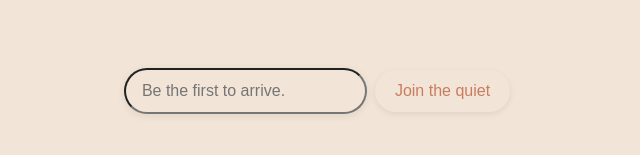
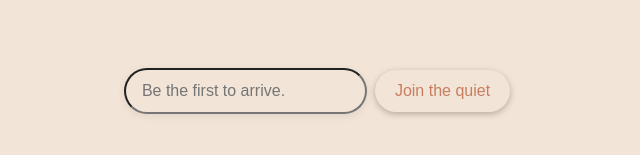
Before and after one commit to jpink811/future-being-web, a plain HTML site: page index.html in a window 1280 px wide. Shown: the part 653-808 px from the top of the page, 323-963 px from the left. Drawn offline with Linux system fonts and the light colour scheme.

Commit message:
Add files via upload

```diff
--- a/style.css
+++ b/style.css
@@ -142,7 +142,7 @@ body {
   border: none;
   background-color: var(--bone);
   color: var(--clay);
-  box-shadow: 0 2px 6px rgba(0, 0, 0, 0.08);
+  box-shadow: 0 2px 6px var(--dune);
   font-size: 1rem;
   border-radius: 99px;
   cursor: pointer;
```
